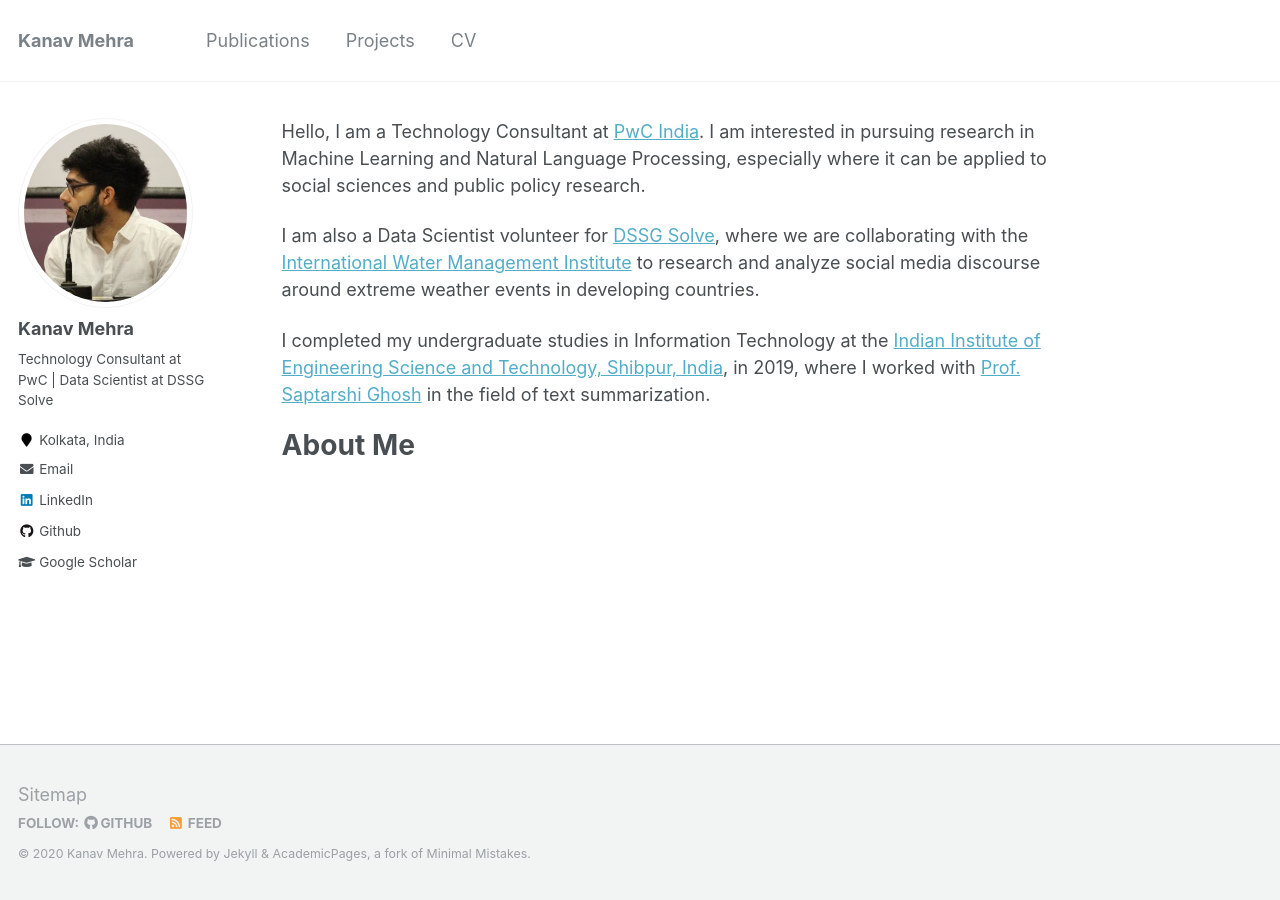
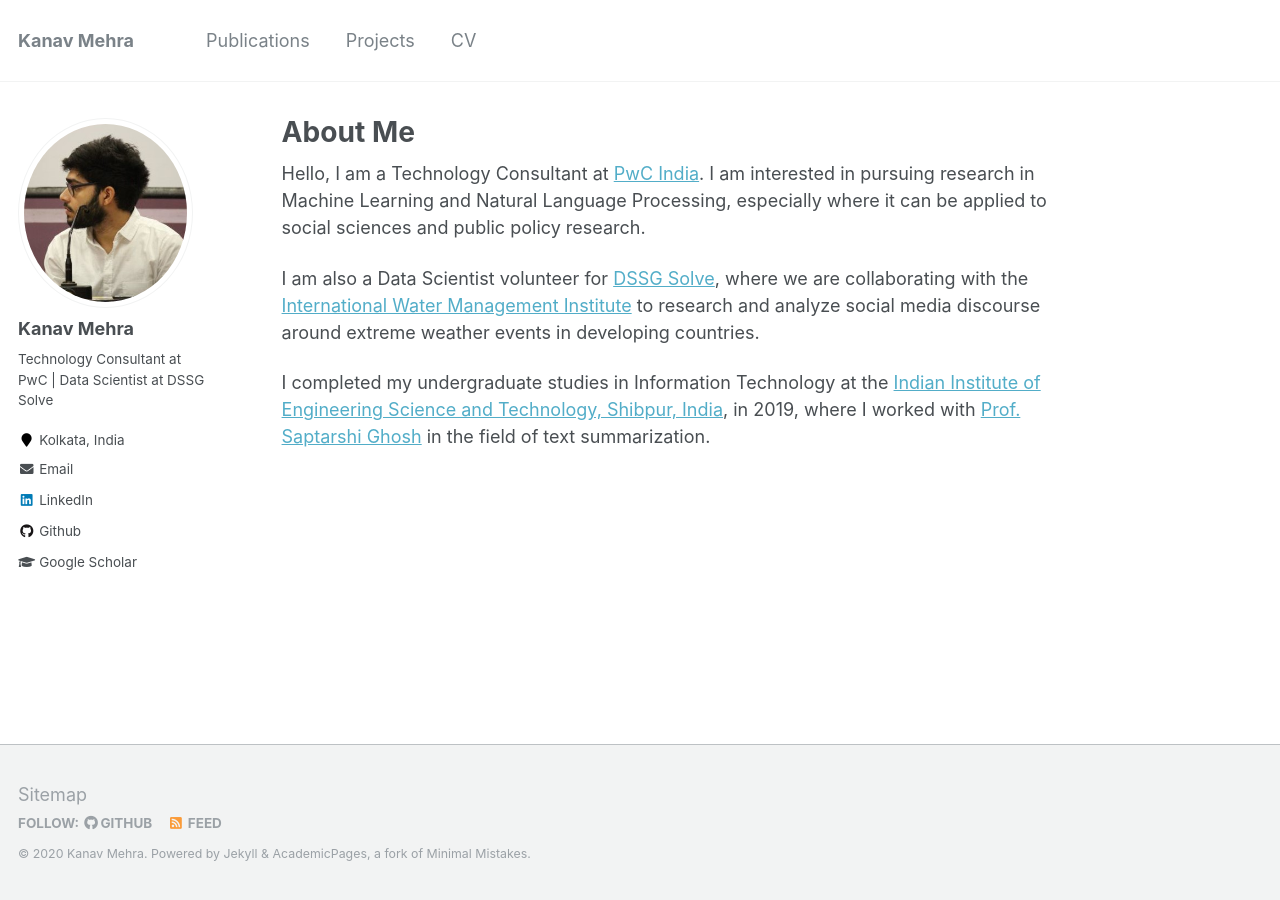
Before and after one commit to kanav-mehra/kanav-mehra.github.io, a Jekyll site: the page built from _pages/about.md, in a window 1280 px wide. Built offline with Jekyll 4.4.1, drawn with Linux system fonts in a browser that asks for light colours.

```diff
--- a/_layouts/single.html
+++ b/_layouts/single.html
@@ -23,11 +23,6 @@ layout: default
     {% if page.date %}<meta itemprop="datePublished" content="{{ page.date | date: "%B %d, %Y" }}">{% endif %}
     {% if page.modified %}<meta itemprop="dateModified" content="{{ page.modified | date: "%B %d, %Y" }}">{% endif %}
 
-    <section class="page__content" itemprop="text">
-      {{ content }}
-      {% if page.link %}<div><a href="{{ page.link }}" class="btn">{{ site.data.ui-text[site.locale].ext_link_label | default: "Direct Link" }}</a></div>{% endif %}
-    </section>
-
     <div class="page__inner-wrap">
       {% unless page.header.overlay_color or page.header.overlay_image %}
         <header>
@@ -46,6 +41,11 @@ layout: default
         {% elsif page.date %}
           <p class="page__date"><strong><i class="fa fa-fw fa-calendar" aria-hidden="true"></i> {{ site.data.ui-text[site.locale].date_label | default: "Published:" }}</strong> <time datetime="{{ page.date | date_to_xmlschema }}">{{ page.date | default: "1900-01-01" | date: "%B %d, %Y" }}</time></p>
         {% endif %}
+
+        <section class="page__content" itemprop="text">
+          {{ content }}
+          {% if page.link %}<div><a href="{{ page.link }}" class="btn">{{ site.data.ui-text[site.locale].ext_link_label | default: "Direct Link" }}</a></div>{% endif %}
+        </section>
 
         {% if page.citation and page.paperurl %}
           <p><b>Recommended citation:</b> <i>{{ page.citation }}</i> <a href="{{ page.paperurl }}"><u>{{ page.paperurl }}</u></a></p>
```
